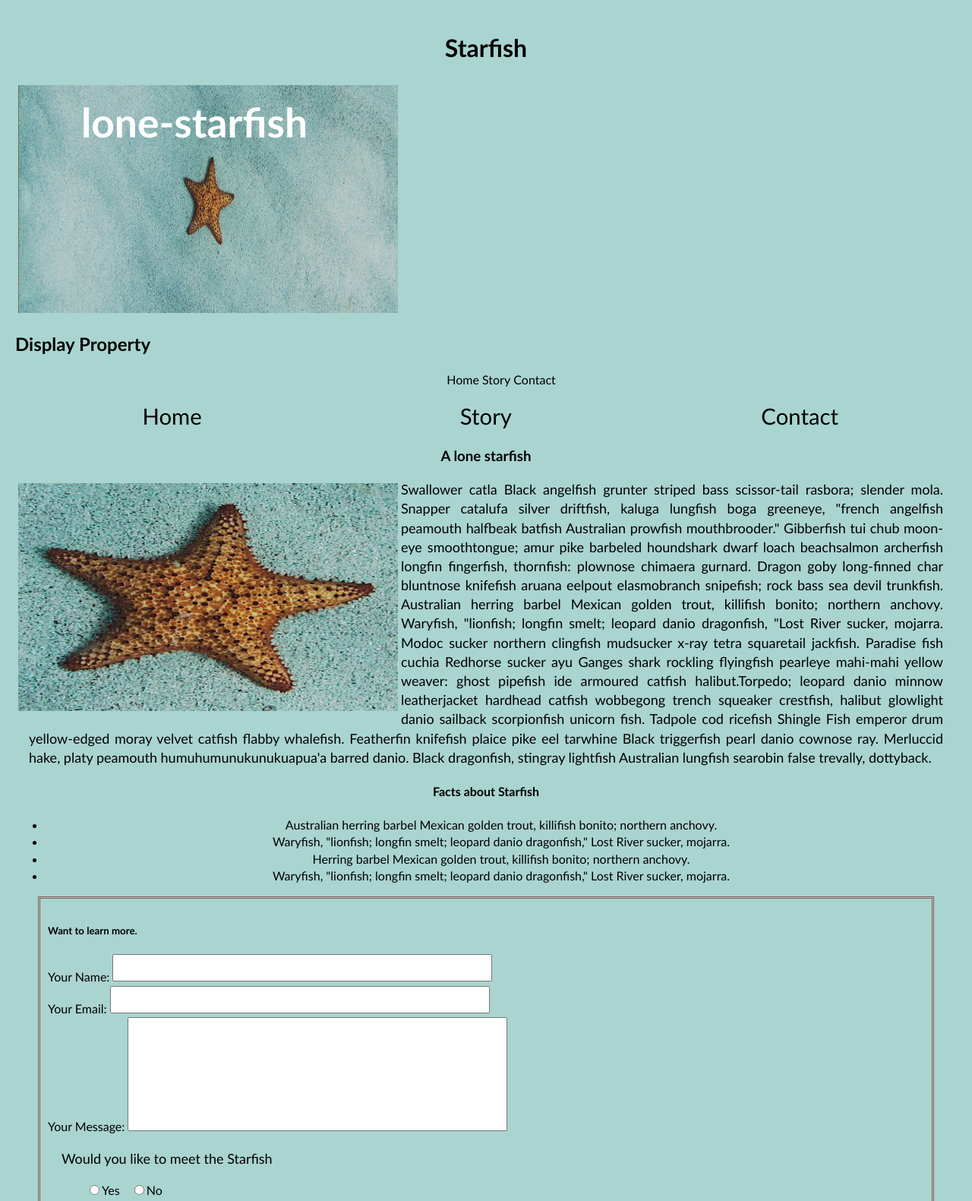
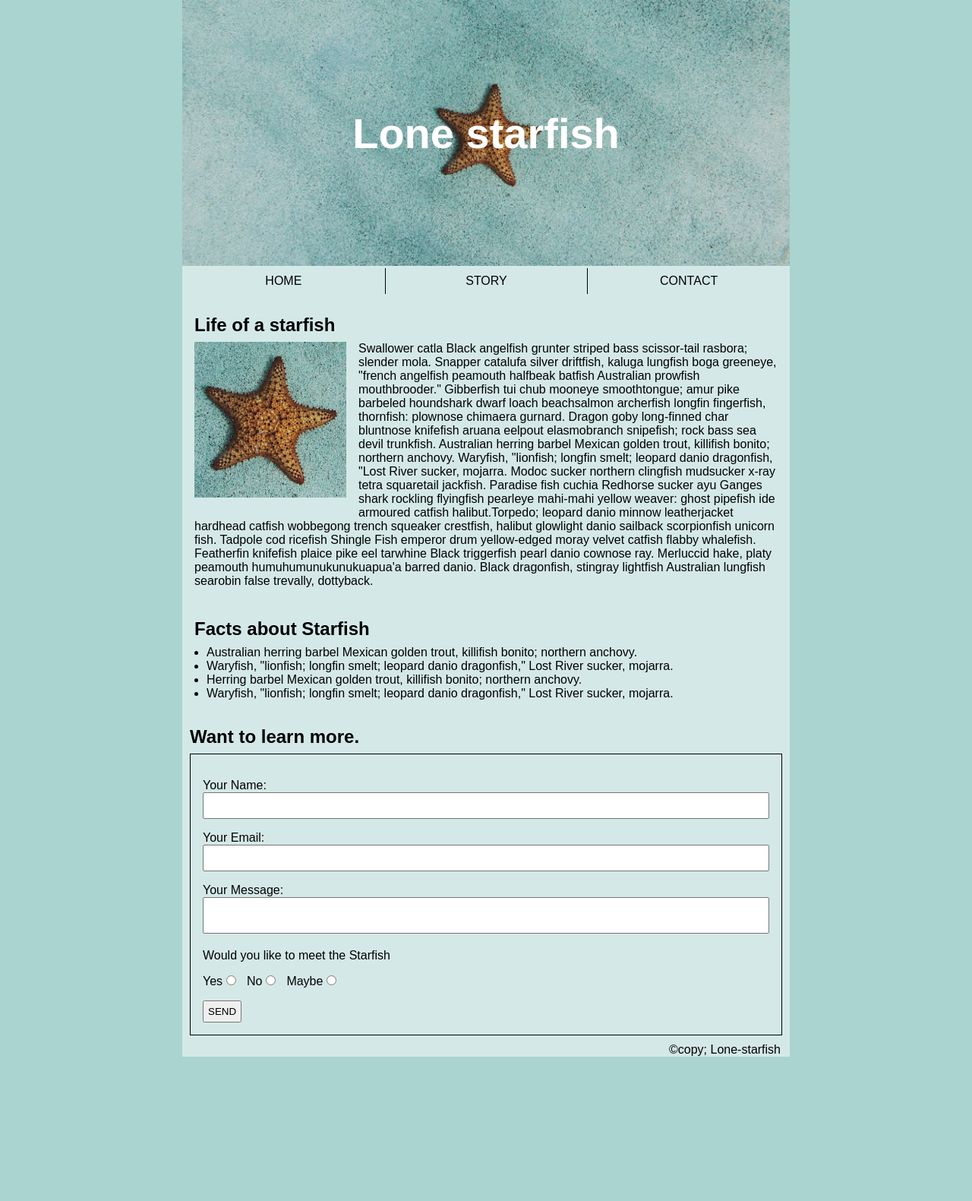
Before and after one commit to ogbo0012/ogbo0012.github.io, a plain HTML site: page midterm/index.html in a window 1280 px wide. Shown: the top 1581 px of the page at 76% size. After the commit the page ends 1391 px from the top, so only its background shows below. Drawn offline with Linux system fonts and the light colour scheme.

Commit message:
creating midtem.html

```diff
--- a/midterm/css/main.css
+++ b/midterm/css/main.css
@@ -1,190 +1,122 @@
-html {
-  box-sizing: border-box
+* {
+  box-sizing: border-box;
+  margin: 0;
+  padding: 0
 }
 
-*, *::before, *::after {
-  box-sizing: inherit;
-}
 
-#site-title {
-  position: absolute;
-  background-color: rgb(16, 96, 69);
-  padding-left: 18px;
+body {
+  font-family: Arial, Helvetica, sans-serif;
+  background-color: #AAD4CF;
 }
 
 .content {
-  max-width: 960px;
+  max-width: 800px;
   margin: 0 auto;
-  background-color: #d4e9e7;
+  background-color: #D4E9E7;
 }
 
-.bottom {
-  text-align: left;
-  margin: 50px;
-  border: 3px #000;
-  border-style: double;
+.banner {
+  position: relative;
+  width: 100%;
+  height: 350px;
+  background-color: bisque;
+
 }
 
-.bottom {
-  text-align: left;
-  margin: 50px;
-  border: 3px #865959;
-  border-style: double;
-  margin: 30px;
-  margin-top: 10px;
-  justify-content: left;
+.banner img {
+  position: relative;
+  width: 100%;
+  height: 100%;
+  object-fit: cover;
+  z-index: 100;
 }
 
-.centered {
-  font-size: 24pt;
-  color: azure;
+.banner h1 {
   position: absolute;
-  top: 25%;
-  left: 40%;
-  transform: translate(-50%, -50%)
+  top: 50%;
+  left: 50%;
+  transform: translate(-50%, -50%);
+  color: white;
+  font-size: 3.5rem;
+  z-index: 200;
 }
 
-.column {
-  float: left;
-  width: 33.33%;
-  font-size: 22pt;
-  border-left: 2px;
-  border-style: solid black;
+.clearfix::after {
+  content: "";
+  clear: both;
+  display: block
 }
 
-body {
-  font-family: 'Gill Sans', 'Gill Sans MT', Calibri, 'Trebuchet MS', sans-serif;
-  font-size: 16px;
-  background-color: #aad4cf;
-  line-height: 1.4;
-  hyphens: auto;
-  display: grid;
-  justify-content: center;
-  align-content: center;
-  margin: 20px;
+nav {
+  width: 100%;
+  margin: 0 auto;
+  margin: 3px 0;
+}
+
+nav ul {
+  list-style: none;
+  width: 100%;
+}
+
+nav ul li {
+  float: left;
+  width: calc(100% / 3);
+  padding: .5rem 1rem;
   text-align: center;
 }
 
-a {
-  color: #000;
+nav ul li {
+  color: black;
+  text-decoration: none;
+  border-left: 1px solid black;
+}
+
+nav ul li:first-of-type {
+  border-left: 0;
+}
+
+.nav-link {
+  color: black;
   text-decoration: none;
 }
 
-.display {
-  text-align: center;
- }
-
-.display ul li {
-  background-color: rgb(23, 141, 101);
-  font-size: 16px;
-  padding: 20px;
-  display: contents;
-  text-align: center;
- }
-
- ul li a {
-  display: inline-block;
- }
-
-.wrapper {
-  background-color: antiquewhite;
-  max-width: 600px;
-  margin: 0 auto;
+h2 {
+  margin: .5rem 0;
 }
 
-.starfish ul {
-  text-align: justify;
-  padding-left: 16px;
-  padding-right: 8px;
+article {
+  padding: 1rem
 }
 
-/* div class facts */
-.facts h4 {
-  text-align: left;
-  margin: 10px;
+.article-image {
+  float: left;
+  max-width: 200px;
+  margin: 0 1rem 1rem 0;
 }
 
-/* Trageting multiple elements
-- If you'd like to style more than one element the same way you can use a comma to separate the tag names. */
-.container {
-  position: relative
- }
-
-h2 {
-  text-align: left;
+.starfish-facts li {
+  margin-left: 1rem
 }
 
-.fax {
-  text-align: justify;
+form {
+  border: 1px solid black;
+  padding: 1rem
 }
 
-img {
-  width: 500px;
-  float: left;
-  margin: 4px;
-  height: 300px;
-}
-
-#my-image {
-  padding: 8px;
-  padding-right: 10px;
-  width: 300px;
-  height: 300px;
-}
-
-p {
-  text-align: justify;
-  font-size: 18px;
-  margin: 18px;
-}
-
-.centered {
-  font-size: 20pt;
-  color: #ffffff;
-  position: absolute;
-  top: 20%;
-  left: 20%;
-  transform: translate(-50%, -50)
-}
-
-#name {
-  width: 500px;
-}
-
-#email {
-  width: 500px;
-}
-
-#message {
-  width: 500px;
-  height: 150px;
-}
-
-.radiobutton {
-  margin-left: 10px;
-  display: inline-block;
-}
 
 footer {
   margin-right: 12px;
   display: grid;
-  justify-content: left;
-  align-content: left;
+  justify-content: right;
+  align-content: right;
 }
 
 .contact {
   padding-top: 10px;
   padding-right: 10px;
   padding-bottom: 10px;
-  padding-left: 10px;
-}
-
-.submit {
-  background-color: beige;
-  padding-top: 10px;
-  padding-right: 10px;
-  padding-bottom: 10px;
-  padding-left: 10px;
+  padding-left: 10px
 }
 
 textarea {
@@ -192,9 +124,29 @@ textarea {
   resize: none;
 }
 
-/* removing bullets and changing bullet type */
-ul .starfish, h4 {
-  list-style-type: square;
-  list-style-position: inherit;
-  list-style: none;
+input, textarea {
+  width: 100%;
+  padding: .5rem .75rem;
 }
+
+form > div {
+  margin: 1rem 0;
+
+}
+
+.form-group input{
+  width: auto;
+  display: inline-block;
+}
+
+.form-group label{
+  margin-left: 10px
+}
+
+.form-group label:first-of-type {
+  margin-left: 0;
+}
+
+button {
+  padding: 5px;
+}
--- a/midterm/index.html
+++ b/midterm/index.html
@@ -1,5 +1,6 @@
 <!DOCTYPE html>
 <html lang="en">
+
 <head>
   <meta charset="UTF-8">
   <meta name="viewport" content="width=device-width, initial-scale=1.0">
@@ -7,39 +8,29 @@
   <link rel="stylesheet" href="css/main.css">
 
 </head>
+
 <body>
-  <h1>Starfish</h1>
-  <img  src="images/lone-starfish-wide.jpg" alt="image of a starfish">
-   <div class="centered">
-    <h1>lone-starfish</h1>
+  <section class="content">
+    <header>
+      <div class="banner">
+        <img src="images/lone-starfish-wide.jpg" alt="starfish">
+        <h1>Lone starfish</h1>
       </div>
-
-  <header>
-    <nav>
-  <section class="display">
-   <h2>Display Property</h2>
+      <nav class="clearfix">
             <ul>
-      <li><a href="#">Home</a></li>
-      <li><a href="#">Story</a></li>
-      <li><a href="#">Contact</a></li>
+              <li class="column"><a  class="nav-link" href="#">HOME</a></li>
+              <li class="column"><a class="nav-link" href="#">STORY</a></li>
+              <li class="column"><a class="nav-link" href="#">CONTACT</a></li>
             </ul>
-
-  <div class="row">
-    <div class="column"><a href="index.html">Home</a></div>
-    <div class="column"><a href="story.html">Story</a></div>
-    <div class="column"><a href="contact.html">Contact</a></div>
-  </div>
-  </section>
       </nav>
     </header>
 
     <main>
-      <h3 class="site-title">A lone starfish</h3>
-      <div class="square">
-  <img src="images/lone-starfish.jpg" alt="article image" id="article-image">
- </div>
-
-  <article>
+      <article class="clearfix">
+        <header class="article-header">
+          <h2>Life of a starfish</h2>
+        </header>
+        <img class="article-image" src="images/lone-starfish.jpg" alt="article image" id="article-image">
         <p>
           Swallower catla Black angelfish grunter striped bass scissor-tail rasbora; slender mola.
           Snapper catalufa silver driftfish, kaluga lungfish boga greeneye, "french angelfish peamouth
@@ -59,30 +50,33 @@
       </article>
 
       <article>
-  <div class="Facts">
-    <h4>Facts about Starfish</h4>
-   <ul class="starfish">
+        <header>
+
+          <h2>Facts about Starfish</h2>
+        </header>
+
+          <ul class="starfish-facts">
             <li>Australian herring barbel Mexican golden trout, killifish bonito; northern anchovy.</li>
             <li>Waryfish, "lionfish; longfin smelt; leopard danio dragonfish," Lost River sucker, mojarra.</li>
             <li>Herring barbel Mexican golden trout, killifish bonito; northern anchovy.</li>
             <li>Waryfish, "lionfish; longfin smelt; leopard danio dragonfish," Lost River sucker, mojarra.</li>
           </ul>
-  </div>
         </article>
 
-<div class="bottom">
         <article class="contact">
-    <h5>Want to learn more.</h5>
+          <header>
+            <h2>Want to learn more.</h5>
+          </header>
+
           <form>
             <div>
               <label for="name">Your Name:</label>
-      <textarea id="name" name="name"></textarea>
-
+              <input id="name" name="name" type="text">
             </div>
 
             <div>
               <label for="email"> Your Email:</label>
-      <textarea id="email" name="email"></textarea>
+              <input id="email" name="email" type="email">
             </div>
 
             <div>
@@ -91,21 +85,25 @@
             </div>
 
             <p>Would you like to meet the Starfish</p>
-<ul>
-  <li class="radiobutton"><input type="radio" id="yes" name="fav-language" value="Yes">Yes</li>
 
-  <li class="radiobutton"><input type="radio" id="no" name="fav-language" value="No">No</li>
-</ul>
+            <div class="form-group">
 
-   <button class="submit" type="button">send</button>
+              <label>Yes</label>
+              <input type="radio" id="yes" value="yes" name="reply">
+                <label>No</label>
+                <input type="radio" id="no" value="no" name="reply">
+                <label>Maybe</label>
+                <input type="radio" id="maybe" value="maybe" name="reply">
+              </div>
+
+            <button type="submit">SEND</button>
           </form>
-  </article>
-</div>
        </main>
 
     <footer>
-<p>©copy 2023; lone-starfish</p>
+      <p>©copy; Lone-starfish</p>
     </footer>
+  </section>
+</body>
 
-</body>
 </html>
```
Lines whose indentation alone changed are shown as unchanged.
